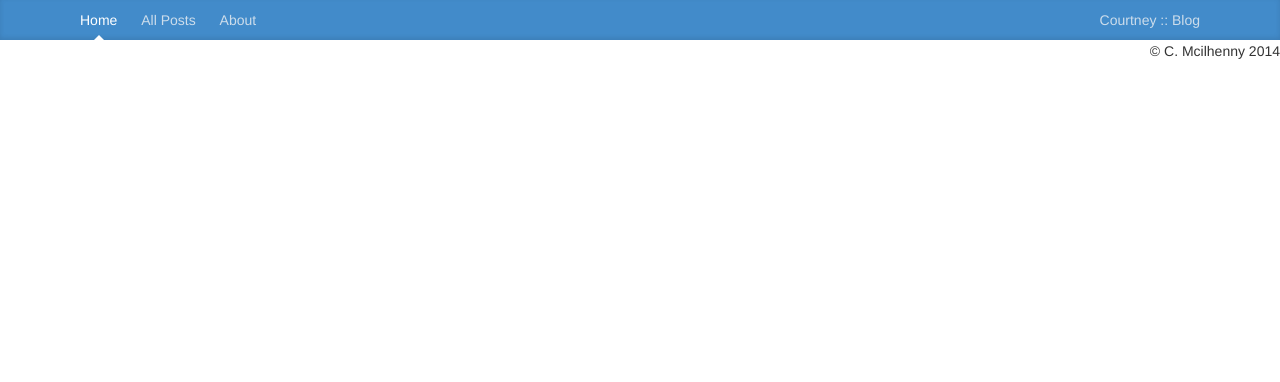
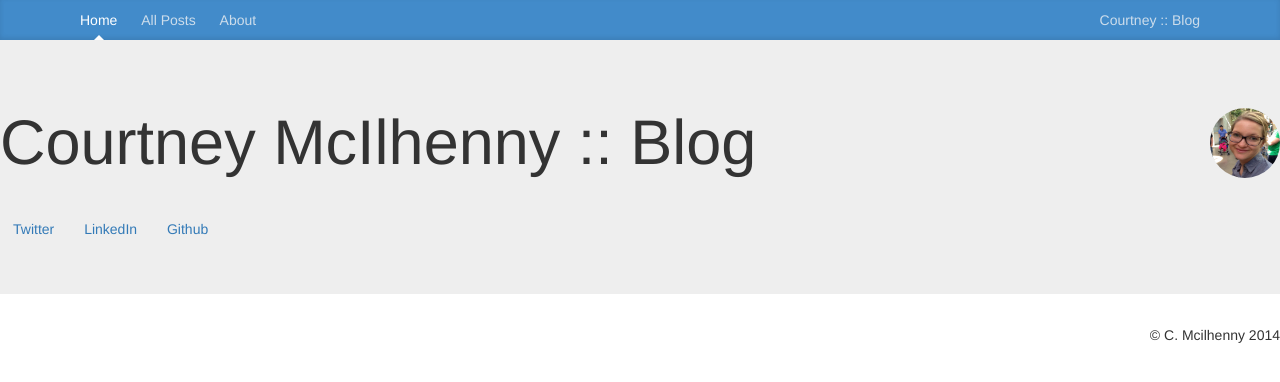
Before and after one commit to cmcilhenny/cmcilhenny.github.io, a Jekyll site: the page built from about.html, in a window 1280 px wide. Shown: the top 382 px of the page. Built offline with Jekyll 4.4.1, drawn with Linux system fonts in a browser that asks for light colours; nearby versions of some CDN libraries.

Commit message:
updating and tweeking layouts.

```diff
--- a/_layouts/default.html
+++ b/_layouts/default.html
@@ -4,38 +4,35 @@
 <head>
 	<meta name="viewport" content="width=device-width, initial-scale=1">
 	<title>{{page.title}}</title>
+	<link rel="stylesheet" type="text/css" href="./css/stylesheet.css">
+  <!-- Latest compiled and minified CSS -->
+  <script src="https://ajax.googleapis.com/ajax/libs/jquery/1.11.1/jquery.min.js"></script>
   <link rel="stylesheet" href="//maxcdn.bootstrapcdn.com/bootstrap/3.2.0/css/bootstrap.min.css">
+    <!-- Optional theme -->
   <link rel="stylesheet" href="//maxcdn.bootstrapcdn.com/bootstrap/3.2.0/css/bootstrap-theme.min.css">
-	<link rel="stylesheet" type="text/css" href="./css/stylesheet.css">
+
+  <!-- Latest compiled and minified JavaScript -->
   <script src="//maxcdn.bootstrapcdn.com/bootstrap/3.2.0/js/bootstrap.min.js"></script>
 </head>
 <body>
 
 	{% include header.html %}
 
-<!--
-   <div class="home-container">
-      <div class="row">
-        <div class="col-12 col-lg-12">
-          <div class="home-jumbotron">
-            <h1 id="home-title">Courtney McIlhenny :: Blog <img class="img-circle pull-right portrait" src="images/me.jpeg"></h1>
+<div class="jumbotron">
+  <h1>Courtney McIlhenny :: Blog<img class="img-circle pull-right portrait" src="images/me.jpeg"></h1>
  <div style="margin-top:35px">
-              <a href="https://twitter.com/camcil" class="home-share-btn">
-                <i class="fui-twitter"></i> Twitter
+          <a href="https://twitter.com/camcil" class="btn btn-social btn-twitter">
+            <i class="fa fa-twitter"></i> Twitter
           </a>
-              <a href="http://linkedin.com/in/courtneymcilhenny/" class="home-share-btn">
-                <i class="fui-linkedin"></i> LinkedIn
+          <a href="http://linkedin.com/in/courtneymcilhenny/" class="btn btn-social btn-linkedin">
+            <i class="fa fa-linkedin"></i> LinkedIn
           </a>
-              <a href="https://github.com/cmcilhenny" class="home-share-btn">
-                <i class=""></i> Github
+          <a href="https://github.com/cmcilhenny" class="btn btn-social btn-github">
+            <i class="fa fa-github"></i> Github
           </a>
           <br>
         </div>
 </div>
-        </div>
-      </div>
-    </div> -->
-
     <div class="container">
     	<div class="row">
     		<div class="col-sm-12 col-lg-8 col-lg-offset-1">
@@ -45,6 +42,7 @@
 		</div>
 
 		{% include footer.html%}
-	<script src="https://ajax.googleapis.com/ajax/libs/jquery/1.11.1/jquery.min.js"></script>
+
+   <script href="javaScripts/bootstrap.min.js"></script>
 </body>
 </html>
```
Also changed, not shown: _layouts/post.html (+4 -24 lines). Lines whose indentation alone changed are shown as unchanged.
